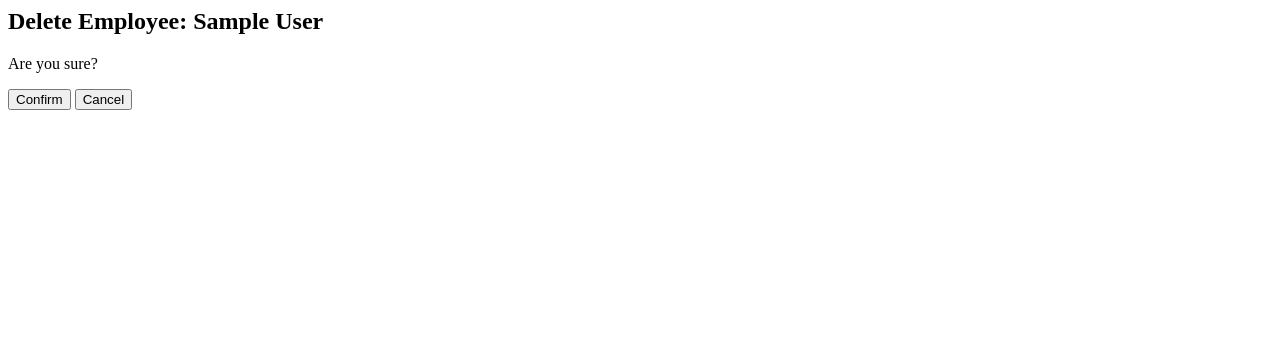
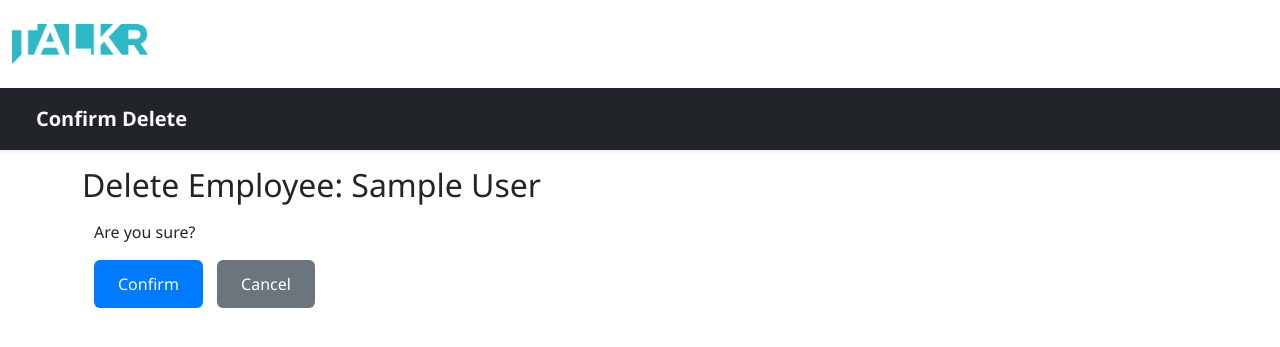
Before and after one commit to msaunders4-bc/talkr_portal, a Django app: page /portal/employee/1/delete/ in a window 1280 px wide. Shown: the top 347 px of the page. Run offline with Django 4.2, Linux system fonts and the light colour scheme; a user stored in the database is signed in; tables that the repository leaves empty hold one stand-in row (values such as "Sample post").

Commit message:
add style for employee pages and delete

```diff
--- a/static/css/style.css
+++ b/static/css/style.css
@@ -5,7 +5,7 @@
 }
 
 body {
-    font-family: 'Segoe UI', Tahoma, Geneva, Verdana, sans-serif;
+    font-family: "Segoe UI", Tahoma, Geneva, Verdana, sans-serif;
 }
 
 .login-page {
@@ -83,6 +83,22 @@
     transform: translateY(-2px);
 }
 
+.form-button {
+    background-color: #007bff; /* Bootstrap blue */
+    color: white;
+    border: none;
+    padding: 12px 24px;
+    font-size: 16px;
+    border-radius: 6px;
+    cursor: pointer;
+    transition: background-color 0.3s ease;
+}
+
+.cancel-button {
+    background-color: #6c757d;
+    margin-left: 10px;
+}
+
 .messages {
     margin-bottom: 1rem;
 }
--- a/templates/portal/employee_confirm_delete.html
+++ b/templates/portal/employee_confirm_delete.html
@@ -1,7 +1,55 @@
-<h2>Delete Employee: {{ employee.name }}</h2>
-<form method="post">
-  {% csrf_token %}
-  <p>Are you sure?</p>
-  <button type="submit">Confirm</button>
-  <button type="button" onclick="window.location.href='{% url 'portal:employee_detail' employee.pk %}'">Cancel</button>
-</form>
+{% load static %}
+<!DOCTYPE html>
+<html lang="en">
+    <head>
+        <meta charset="UTF-8" />
+        <meta name="viewport" content="width=device-width, initial-scale=1.0" />
+        <title>Employee List</title>
+        <link
+            href="https://cdn.jsdelivr.net/npm/bootstrap@5.3.2/dist/css/bootstrap.min.css"
+            rel="stylesheet"
+        />
+        <link rel="stylesheet" href="{% static 'css/style.css' %}" />
+    </head>
+    <body>
+        <div class="container-fluid d-flex text-left my-4">
+            <a href="{% url 'portal:employee_list' %}">
+                <img
+                    src="{% static 'images/TalkrIcon.webp' %}"
+                    alt="Talkr Portal Logo"
+                    class="img-fluid"
+                    style="max-height: 40px"
+                />
+            </a>
+          </div>
+          <nav
+            class="navbar navbar-expand-lg navbar-dark bg-dark sticky-top shadow-sm px-4"
+        >
+            <div
+                class="container-fluid d-flex justify-content-between align-items-center"
+            >
+                <span class="navbar-text text-light fs-5 fw-semibold">
+                    Confirm Delete
+                </span>
+            </div>
+        </nav>
+        </div>
+        <div class="container my-3">
+            <h2>Delete Employee: {{ employee.name }}</h2>
+            <div class="container-fluid d-flex text-left my-3">
+                <form method="post">
+                    {% csrf_token %}
+                    <p>Are you sure?</p>
+                    <button class="form-button" type="submit">Confirm</button>
+                    <button
+                        class="form-button cancel-button"
+                        type="button"
+                        onclick="window.location.href='{% url 'portal:employee_detail' employee.pk %}'"
+                    >
+                        Cancel
+                    </button>
+                </form>
+            </div>
+        </div>
+    </body>
+</html>
--- a/templates/portal/employee_list.html
+++ b/templates/portal/employee_list.html
@@ -9,7 +9,9 @@
         <link rel="stylesheet" href="{% static 'css/style.css' %}" />
     </head>
     <body>
-        {% block title %}Employee List|Talkr Portal{% endblock %}
+        <div class="container-fluid d-flex text-left my-4">
+            <img src="{% static 'images/TalkrIcon.webp' %}" alt="Talkr Portal Logo" class="img-fluid" style="max-height: 40px;">
+        </div>
 
         {% block content %}
         <!-- Top Navbar -->
@@ -38,7 +40,7 @@
                 <a
                     href="{% url 'portal:employee_create' %}"
                     class="btn btn-primary"
-                    >Add New Employee</a
+                    >+ Add New Employee</a
                 >
             </div>
 
```
Also changed, not shown: templates/portal/employee_detail.html (+37 -6 lines), templates/portal/employee_form.html (+51 -6 lines), static/images/TalkrIcon.webp (added), 2 other files.
